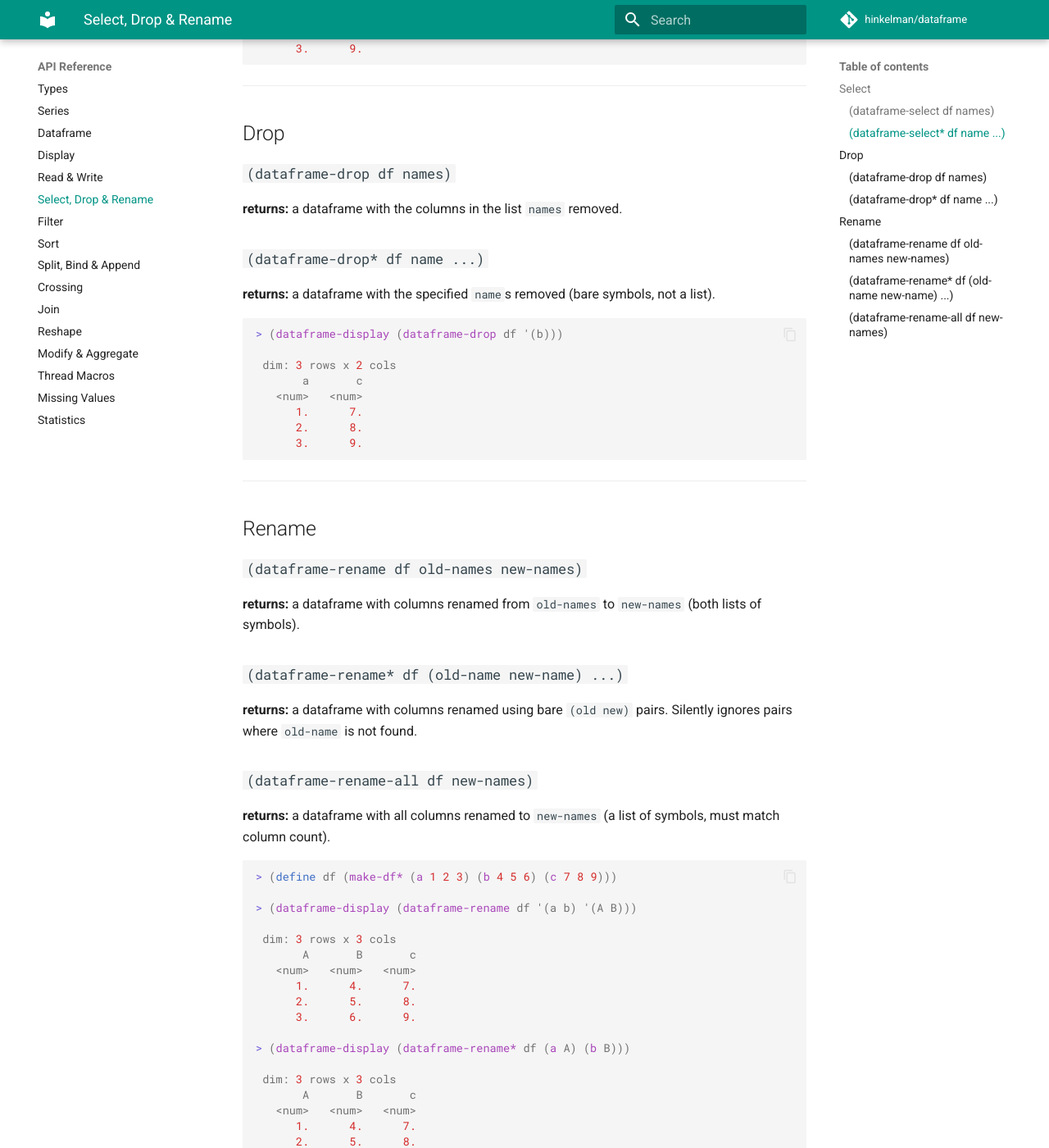
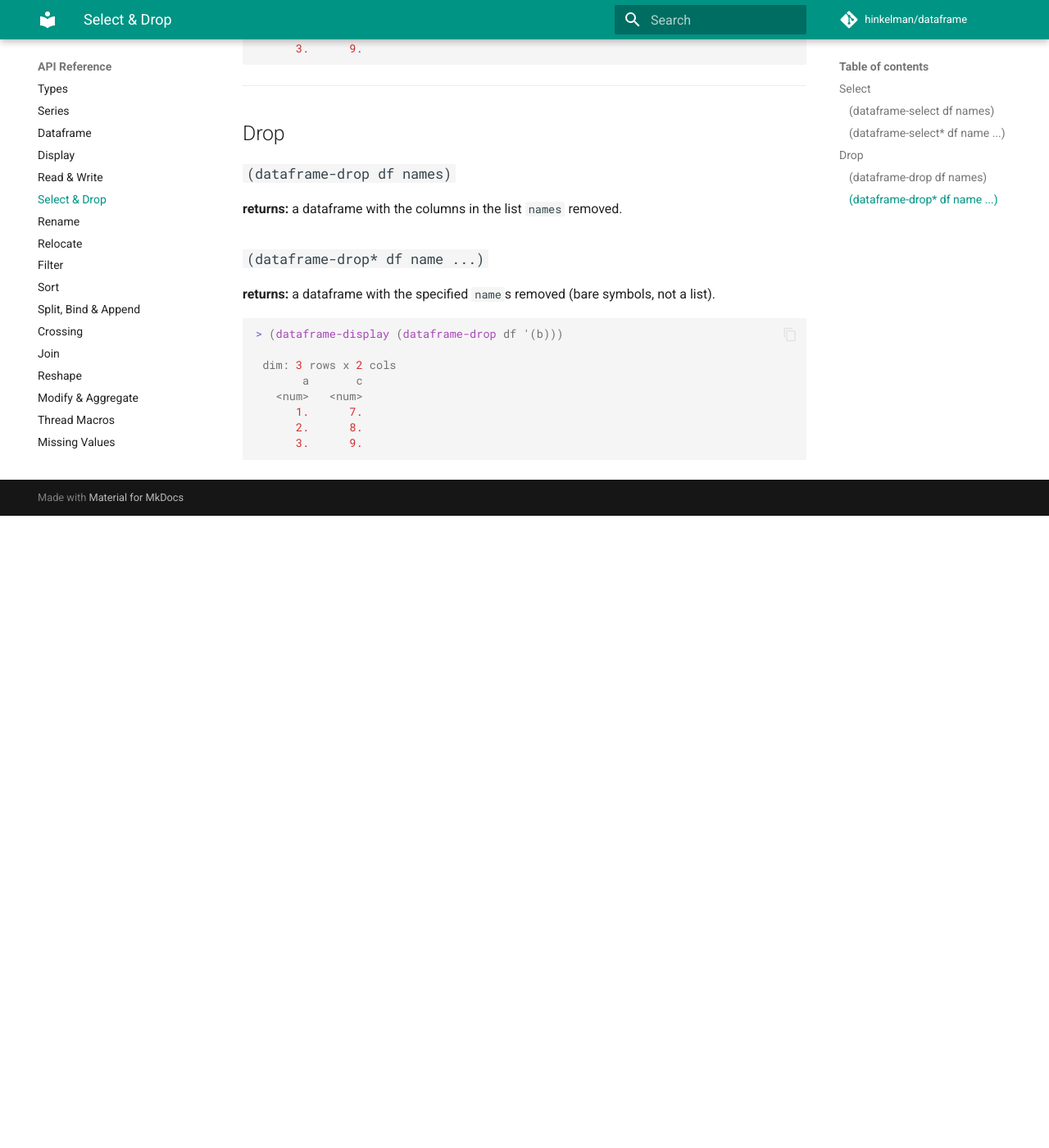
Before and after one commit to hinkelman/dataframe, an MkDocs documentation site: the page built from docs/api/select.md, in a window 1280 px wide and 1400 px high, scrolled down 773 px. Shown: the whole window at 82% size. Built offline with MkDocs 1.6.1 and Material for MkDocs 9.7.7, drawn with Linux system fonts in a browser that asks for light colours; comment, search, counter and statistics services are not loaded; after the commit the page ends 1402 px from its top, so only the background shows below that; some of the changed text lies outside the part shown.

````diff
--- a/docs/api/select.md
+++ b/docs/api/select.md
@@ -1,4 +1,4 @@
-# Select, Drop & Rename
+# Select & Drop
 
 ## Select
 
@@ -54,59 +54,3 @@
       2.      8.
       3.      9.
 ```
-
----
-
-## Rename
-
-### `(dataframe-rename df old-names new-names)`
-
-**returns:** a dataframe with columns renamed from `old-names` to `new-names` (both lists of symbols).
-
-### `(dataframe-rename* df (old-name new-name) ...)`
-
-**returns:** a dataframe with columns renamed using bare `(old new)` pairs. Silently ignores pairs where `old-name` is not found.
-
-### `(dataframe-rename-all df new-names)`
-
-**returns:** a dataframe with all columns renamed to `new-names` (a list of symbols, must match column count).
-
-```scheme
-> (define df (make-df* (a 1 2 3) (b 4 5 6) (c 7 8 9)))
-
-> (dataframe-display (dataframe-rename df '(a b) '(A B)))
-
- dim: 3 rows x 3 cols
-       A       B       c
-   <num>   <num>   <num>
-      1.      4.      7.
-      2.      5.      8.
-      3.      6.      9.
-
-> (dataframe-display (dataframe-rename* df (a A) (b B)))
-
- dim: 3 rows x 3 cols
-       A       B       c
-   <num>   <num>   <num>
-      1.      4.      7.
-      2.      5.      8.
-      3.      6.      9.
-
-;; no change when old name is not found
-> (dataframe-display (dataframe-rename* df (d Dee)))
- dim: 3 rows x 3 cols
-       a       b       c
-   <num>   <num>   <num>
-      1.      4.      7.
-      2.      5.      8.
-      3.      6.      9.
-
-> (dataframe-display (dataframe-rename-all df '(A B C)))
-
- dim: 3 rows x 3 cols
-       A       B       C
-   <num>   <num>   <num>
-      1.      4.      7.
-      2.      5.      8.
-      3.      6.      9.
-```
--- a/mkdocs.yml
+++ b/mkdocs.yml
@@ -27,7 +27,9 @@ nav:
     - Dataframe: api/dataframe.md
     - Display: api/display.md
     - Read & Write: api/io.md
-    - Select, Drop & Rename: api/select.md
+    - Select & Drop: api/select.md
+    - Rename: api/rename.md
+    - Relocate: api/relocate.md
     - Filter: api/filter.md
     - Sort: api/sort.md
     - Split, Bind & Append: api/split-bind-append.md
````
Also changed, not shown: README.md (+1 -3 lines), docs/api/relocate.md (added, +53 -0 lines), docs/api/rename.md (added, +53 -0 lines), docs/getting-started.md (+0 -2 lines), docs/index.md (+5 -3 lines), 1 other file.
